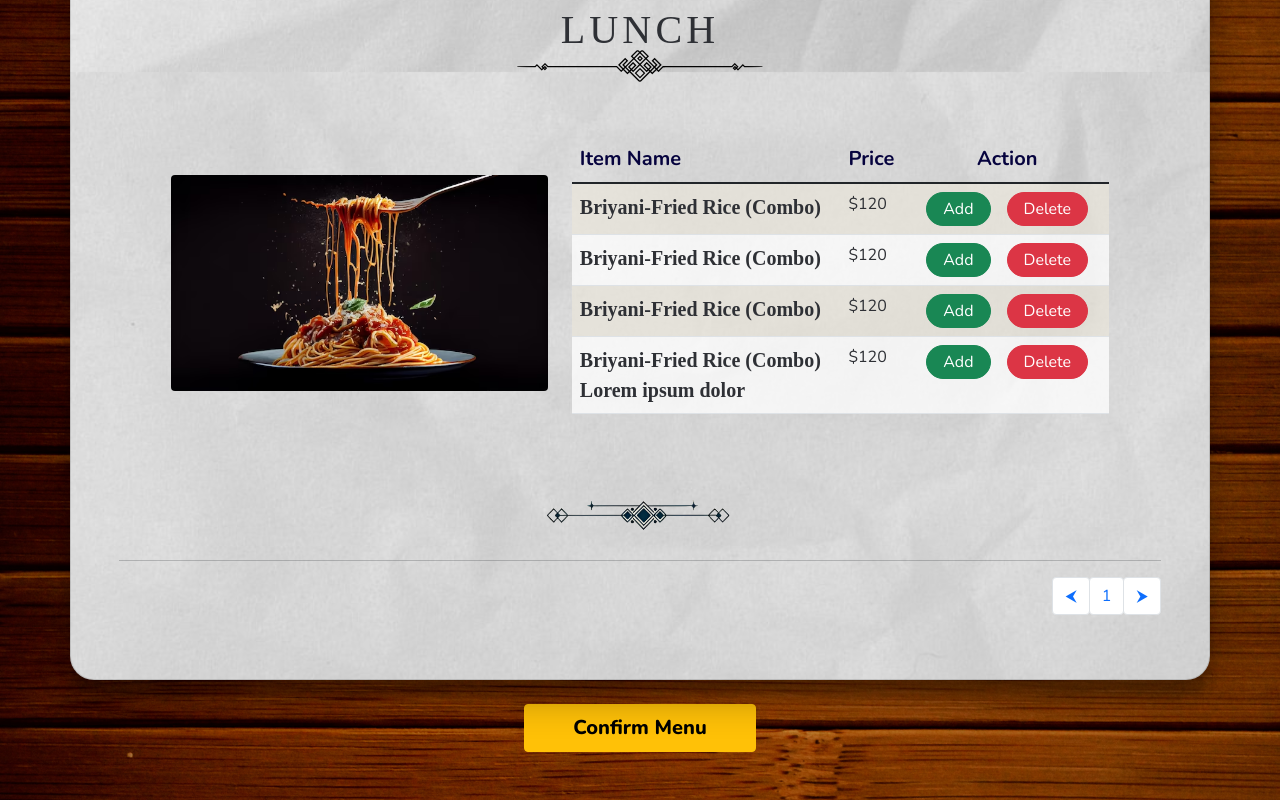
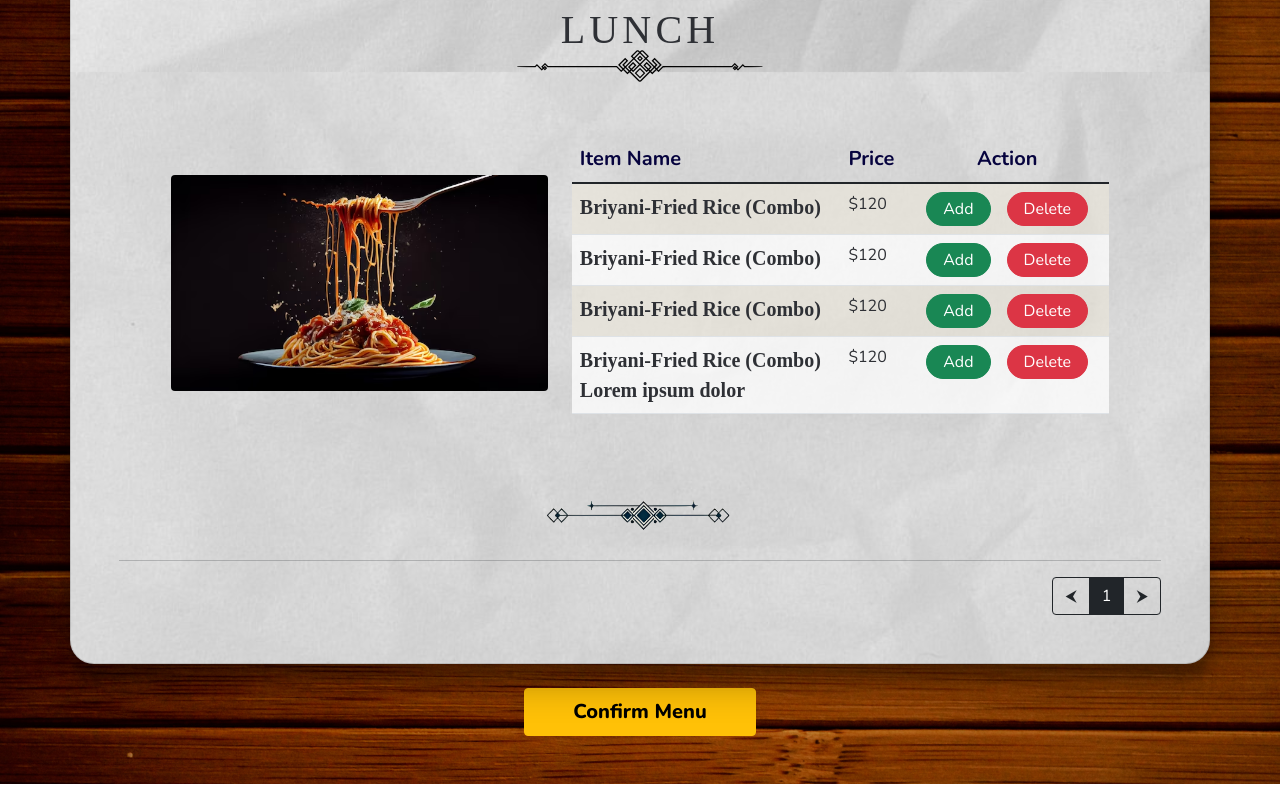
Before and after one commit to Soumadip-cmd/Restuarent-Management-System, a React (Create React App) app: page /fooditem in a window 1280 px wide. Shown: the part 1967-2767 px from the top of the page. Built offline with nearby package versions, Linux system fonts and the light colour scheme; a web font is replaced by a local one.

Commit message:
updated button

```diff
--- a/src/components/FoodItem/PrevNext.js
+++ b/src/components/FoodItem/PrevNext.js
@@ -4,7 +4,7 @@ import { Link } from "react-router-dom/cjs/react-router-dom.min";
 const PrevNext = () => {
   return (
     <>
-      {/* <div className="btn-group" role="group" aria-label="Basic outlined example">
+      <div className="btn-group" role="group" aria-label="Basic outlined example">
             <button type="button" className="btn btn-outline-dark">
                 &#11164;
               </button>
@@ -14,8 +14,8 @@ const PrevNext = () => {
               <button type="button" className="btn btn-outline-dark">
                 &#11166;
               </button>
-            </div> */}
-      <nav aria-label="Page navigation example">
+            </div>
+      {/* <nav aria-label="Page navigation example">
         <ul className="pagination">
           <li className="page-item">
             <Link className=" page-link  btn btn-outline-dark" to="/" role="button">
@@ -33,9 +33,11 @@ const PrevNext = () => {
             </Link>
           </li>
         </ul>
-      </nav>
+      </nav> */}
     </>
   );
 };
 
 export default PrevNext;
+
+// page navigation is used to take action in prev next button
```
